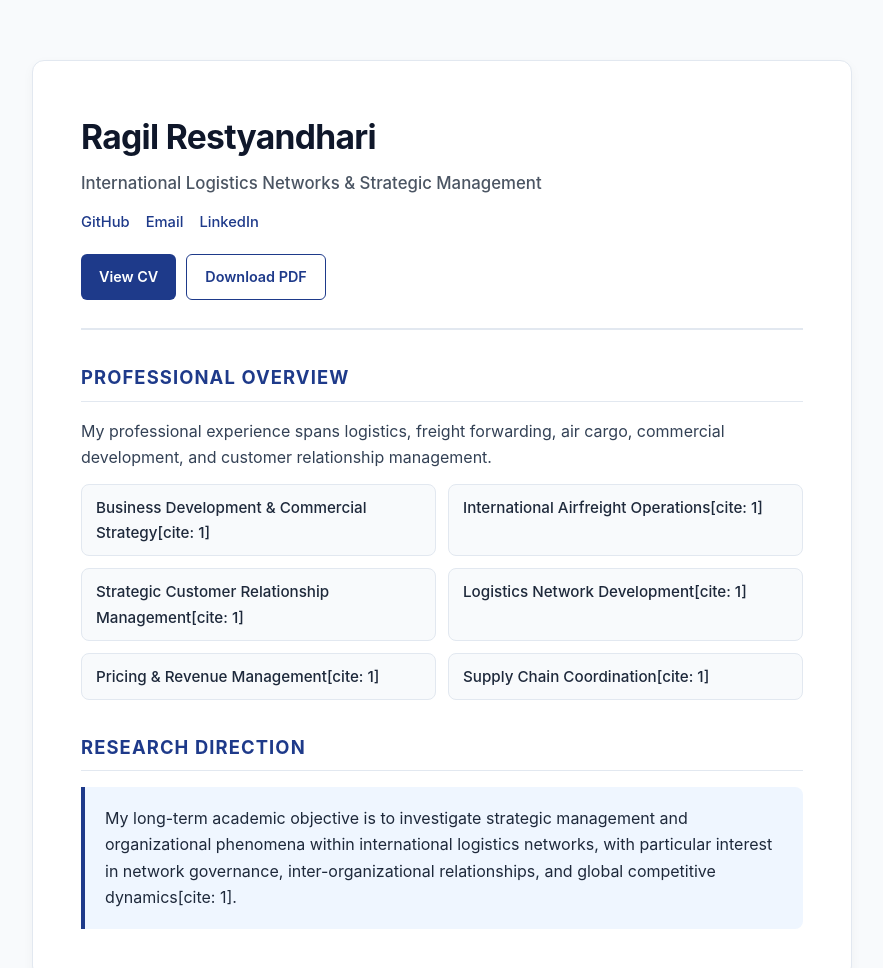
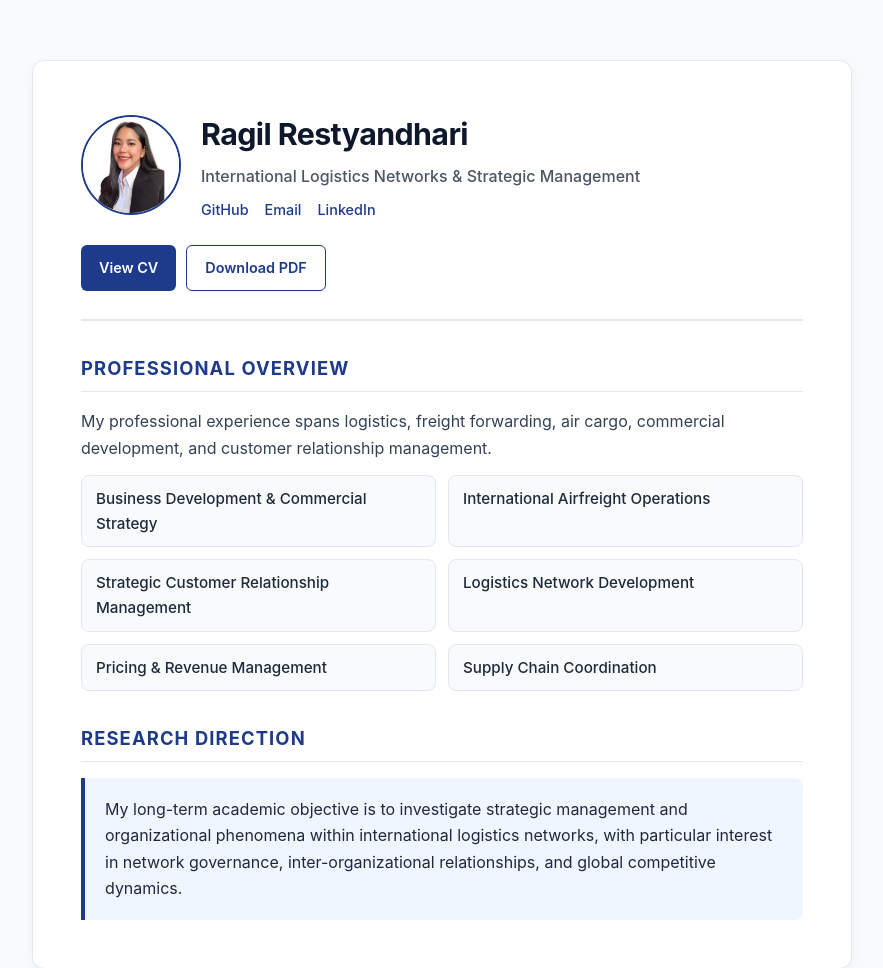
Before and after one commit to ragilrestyandhari/ragilrestyandhari.github.io, a plain HTML site: page index.html in a window 1280 px wide. Shown: the top 968 px of the page, without its empty margins (198-1081 px from the left). Drawn offline with Linux system fonts and the light colour scheme.

Commit message:
Add web CV with photo

```diff
--- a/index.html
+++ b/index.html
@@ -42,24 +42,39 @@
         header {
             display: flex;
             justify-content: space-between;
-            align-items: flex-start;
+            align-items: center;
             border-bottom: 2px solid var(--border);
             padding-bottom: 28px;
             margin-bottom: 32px;
             flex-wrap: wrap;
+            gap: 24px;
+        }
+
+        .profile-wrapper {
+            display: flex;
+            align-items: center;
             gap: 20px;
+            flex-wrap: wrap;
+        }
+
+        .profile-img {
+            width: 100px;
+            height: 100px;
+            border-radius: 50%;
+            object-fit: cover;
+            border: 2px solid var(--primary);
         }
 
         .profile-info h1 {
-            margin: 0 0 6px 0;
-            font-size: 2.1rem;
+            margin: 0 0 4px 0;
+            font-size: 1.9rem;
             color: #0f172a;
             letter-spacing: -0.02em;
         }
 
         .profile-info p.subtitle {
-            margin: 0 0 12px 0;
-            font-size: 1.05rem;
+            margin: 0 0 8px 0;
+            font-size: 1rem;
             color: var(--muted);
             font-weight: 500;
         }
@@ -67,7 +82,7 @@
         .links {
             display: flex;
             gap: 16px;
-            font-size: 0.92rem;
+            font-size: 0.9rem;
         }
 
         .links a {
@@ -178,6 +193,7 @@
             }
             header {
                 flex-direction: column;
+                align-items: flex-start;
             }
         }
     </style>
@@ -186,6 +202,10 @@
 
     <div class="container">
         <header>
+            <div class="profile-wrapper">
+                <!-- Profile Picture -->
+                <img src="RSR.JPEG" alt="Ragil Restyandhari" class="profile-img">
+
                 <div class="profile-info">
                     <h1>Ragil Restyandhari</h1>
                     <p class="subtitle">International Logistics Networks &amp; Strategic Management</p>
@@ -195,13 +215,14 @@
                         <a href="https://linkedin.com/in/yourprofile" target="_blank">LinkedIn</a>
                     </div>
                 </div>
+            </div>
 
-            <!-- Action Buttons for your CV -->
+            <!-- CV Buttons linked to your exact PDF file name -->
             <div class="cv-actions">
-                <a href="CV_RSR.pdf" class="btn btn-primary" target="_blank">
+                <a href="CV RSR.pdf" class="btn btn-primary" target="_blank">
                     View CV
                 </a>
-                <a href="CV_RSR.pdf" class="btn btn-outline" download>
+                <a href="CV RSR.pdf" class="btn btn-outline" download>
                     Download PDF
                 </a>
             </div>
@@ -213,12 +234,12 @@
                 My professional experience spans logistics, freight forwarding, air cargo, commercial development, and customer relationship management.
             </p>
             <ul class="expertise-grid">
-                <li>Business Development &amp; Commercial Strategy[cite: 1]</li>
-                <li>International Airfreight Operations[cite: 1]</li>
-                <li>Strategic Customer Relationship Management[cite: 1]</li>
-                <li>Logistics Network Development[cite: 1]</li>
-                <li>Pricing &amp; Revenue Management[cite: 1]</li>
-                <li>Supply Chain Coordination[cite: 1]</li>
+                <li>Business Development &amp; Commercial Strategy</li>
+                <li>International Airfreight Operations</li>
+                <li>Strategic Customer Relationship Management</li>
+                <li>Logistics Network Development</li>
+                <li>Pricing &amp; Revenue Management</li>
+                <li>Supply Chain Coordination</li>
             </ul>
         </section>
 
@@ -226,7 +247,7 @@
             <h2>Research Direction</h2>
             <div class="research-box">
                 <p>
-                    My long-term academic objective is to investigate strategic management and organizational phenomena within international logistics networks, with particular interest in network governance, inter-organizational relationships, and global competitive dynamics[cite: 1].
+                    My long-term academic objective is to investigate strategic management and organizational phenomena within international logistics networks, with particular interest in network governance, inter-organizational relationships, and global competitive dynamics.
                 </p>
             </div>
         </section>
```
Lines whose indentation alone changed are shown as unchanged.
